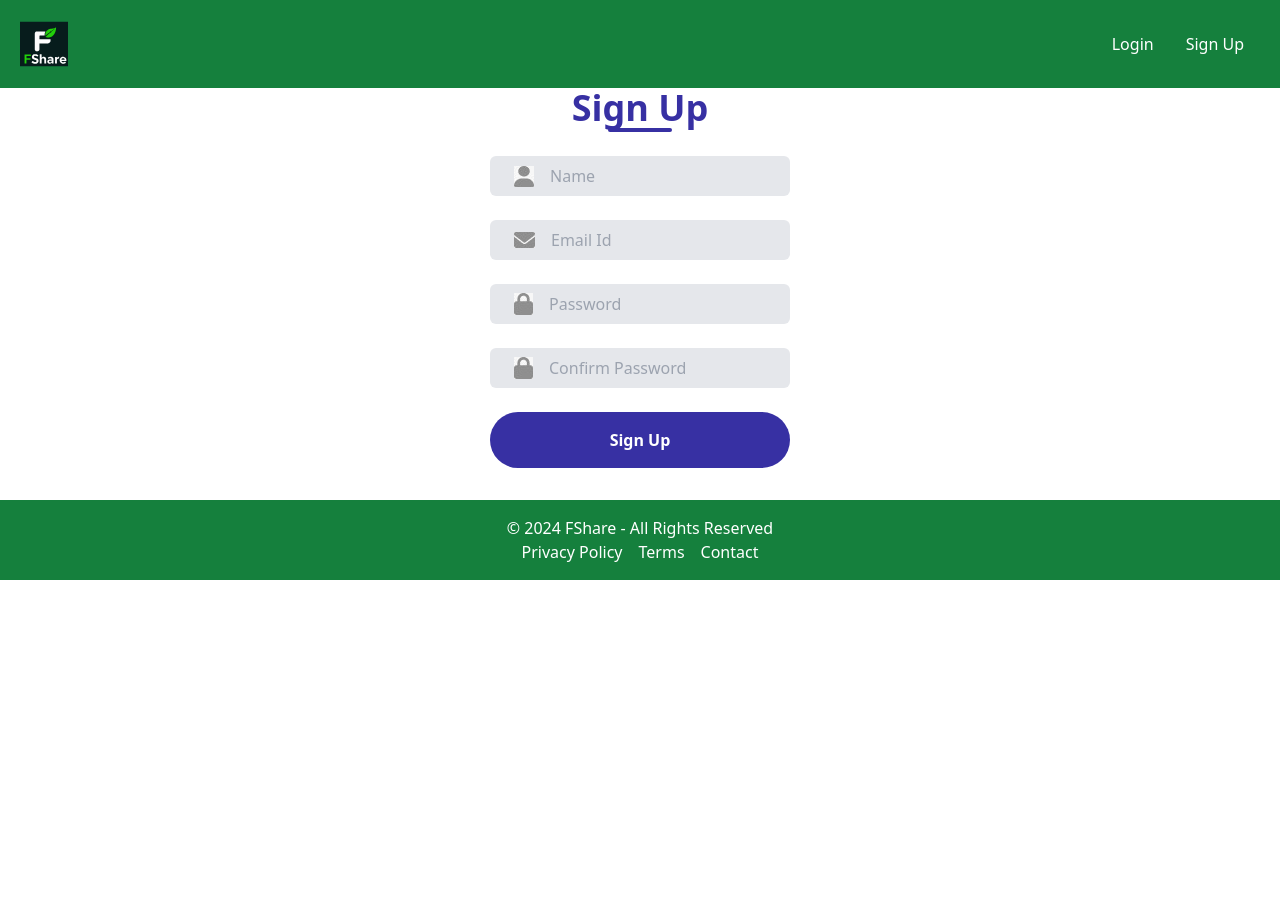
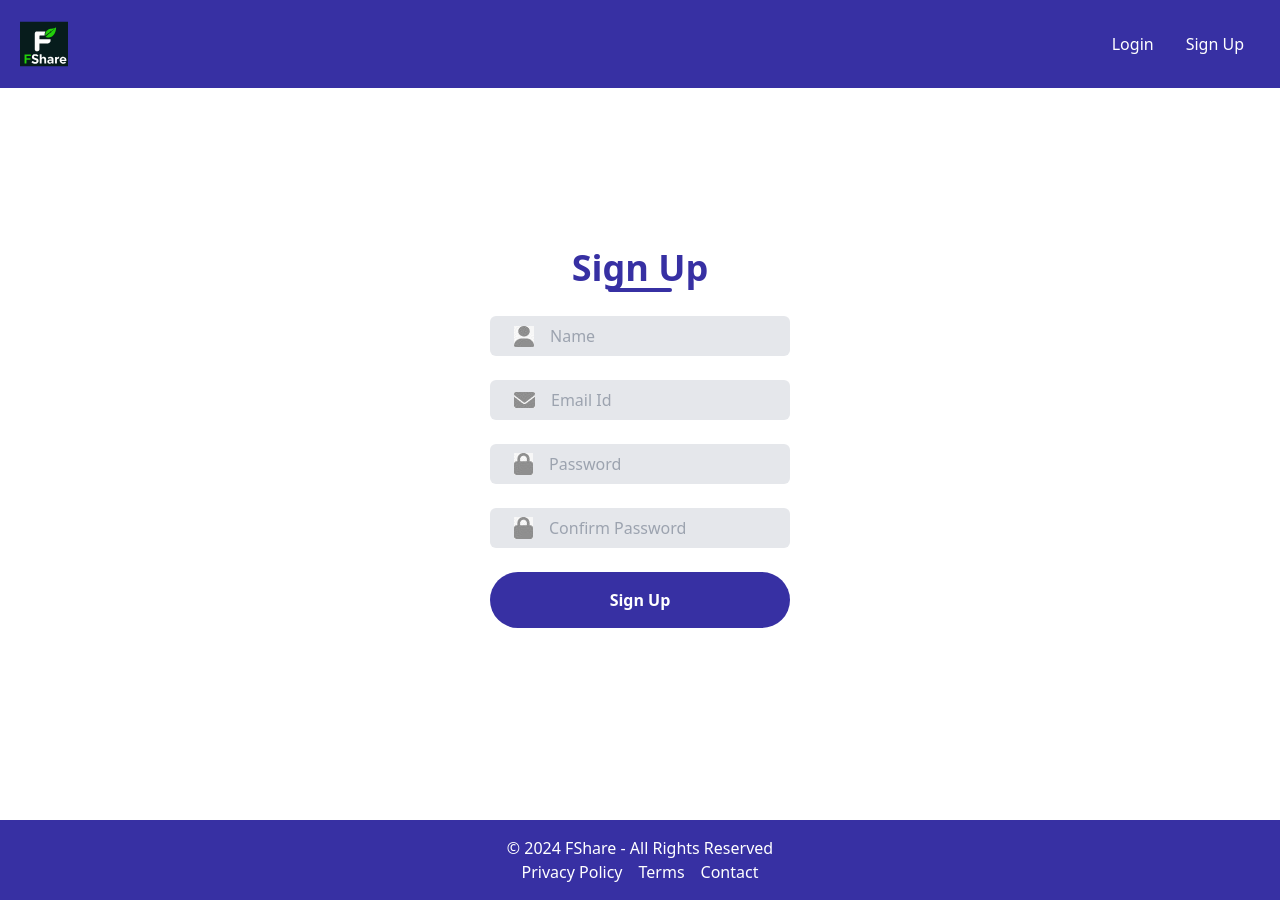
Before and after one commit to muthonijulie/filesharingApp, a React (Vite) app in the folder FShare/Frontend/: page /signup in a window 1280 px wide. Before the commit the page ends 800 px from the top, so only its background shows below. Built offline with nearby package versions, Linux system fonts and the light colour scheme.

Commit message:
Navbar and Footer bbg Changes

```diff
--- a/FShare/Frontend/src/components/essentials/Footer.jsx
+++ b/FShare/Frontend/src/components/essentials/Footer.jsx
@@ -2,7 +2,7 @@ import React from 'react';
 
 const Footer = () => {
   return (
-    <footer className="text-center p-4 bg-green-700 text-white">
+    <footer className="text-center p-4 bg-indigo-800 text-white">
       <p>© 2024 FShare - All Rights Reserved</p>
       <div className="space-x-4">
         <a href="#">Privacy Policy</a>
--- a/FShare/Frontend/src/components/essentials/Navbar.jsx
+++ b/FShare/Frontend/src/components/essentials/Navbar.jsx
@@ -5,7 +5,7 @@ import {Link} from  'react-router-dom';
 
 const Navbar = () => {
   return (
-    <nav className="flex justify-between items-center p-5 bg-green-700 text-white">
+    <nav className="flex justify-between items-center p-5 bg-indigo-800 text-white">
       <div className="text-xl font-bold">
         <img src={Logo} alt="FShare" className="w-12 h-12"/>
       </div>
--- a/FShare/Frontend/src/components/pages/Login.jsx
+++ b/FShare/Frontend/src/components/pages/Login.jsx
@@ -49,7 +49,7 @@ const Login = () => {
   return (
     <div>
       <Navbar />
-      <div className="flex flex-col items-center mt-40 bg-white pb-8">
+      <div className="flex flex-col items-center mt-40 mb-40 bg-white pb-8">
         <div className="flex flex-col items-center mb-6">
           <div className="text-4xl font-bold text-indigo-800">Login</div>
           <div className="w-16 h-1 bg-indigo-800 rounded-md"></div>
--- a/FShare/Frontend/src/components/pages/Signup.jsx
+++ b/FShare/Frontend/src/components/pages/Signup.jsx
@@ -54,7 +54,7 @@ const Signup = () => {
   return (
     <div>
       <Navbar />
-      <div className="flex flex-col items-center mt-39 bg-white pb-8">
+      <div className="flex flex-col items-center mt-40 mb-40 bg-white pb-8">
         <div className="flex flex-col items-center mb-6">
           <div className="text-4xl font-bold text-indigo-800">Sign Up</div>
           <div className="w-16 h-1 bg-indigo-800 rounded-md"></div>
```
